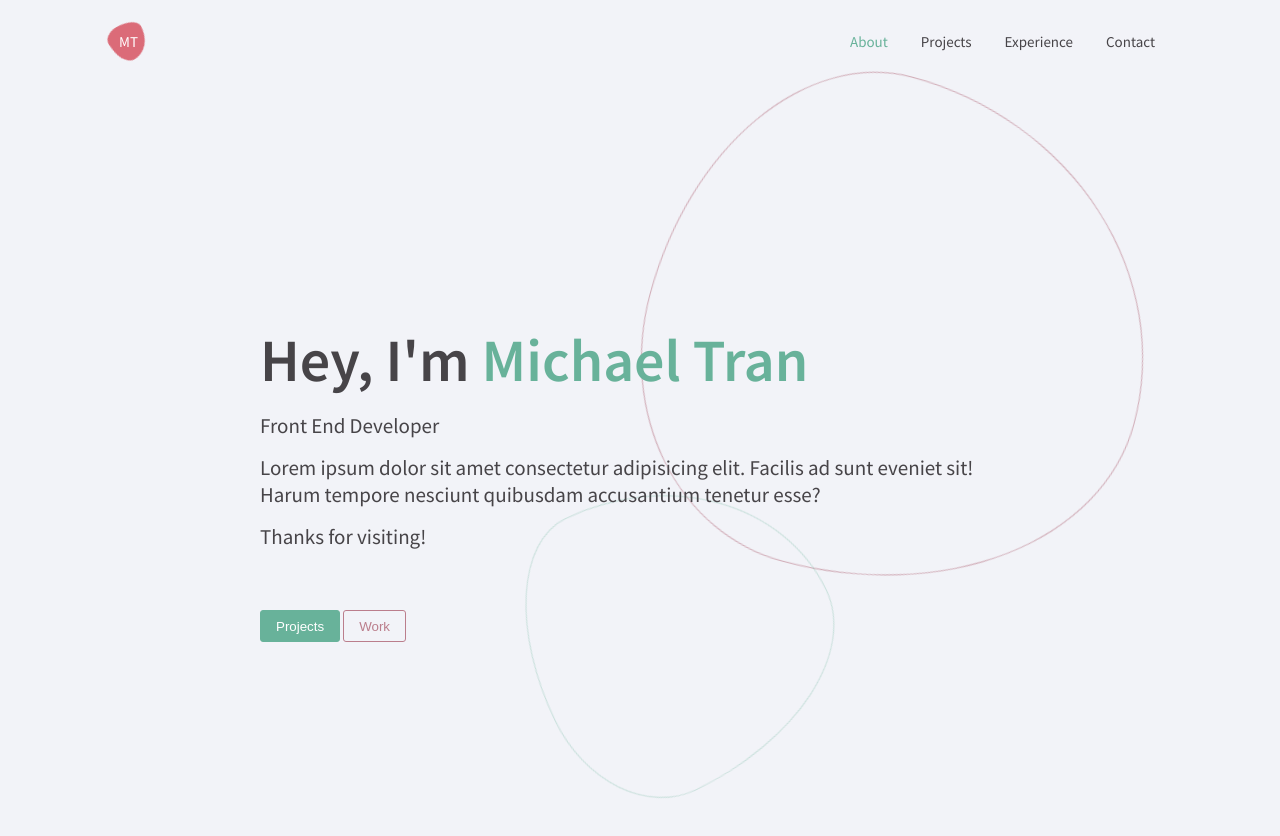
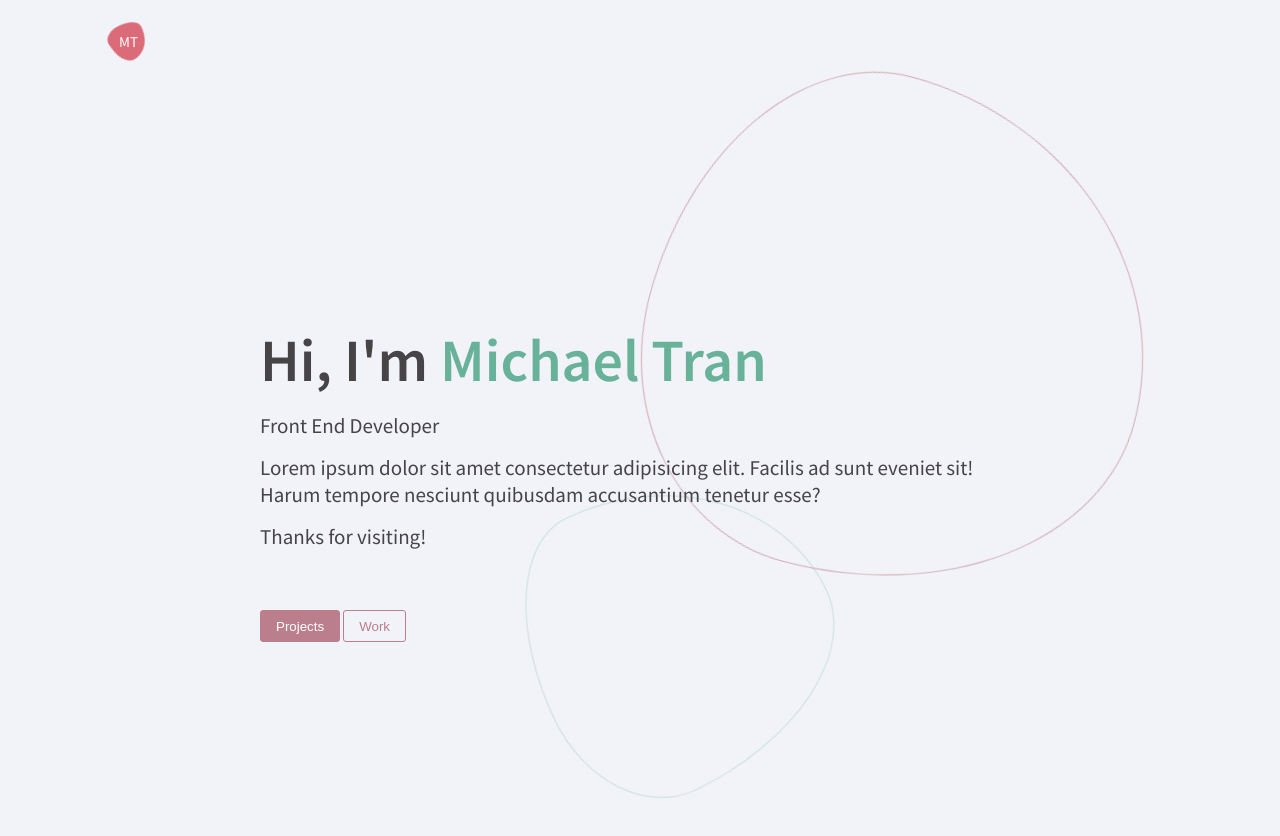
Before and after one commit to michaelt437/portfolio_v2, a website: page src/index.html in a window 1280 px wide. Drawn offline with Linux system fonts and the light colour scheme.

Commit message:
hero+nav: messing with stuff

```diff
--- a/src/index.html
+++ b/src/index.html
@@ -5,7 +5,7 @@
     <link rel="icon" type="image/svg+xml" href="favicon.svg" />
     <meta name="viewport" content="width=device-width, initial-scale=1.0" />
     <link rel="stylesheet" href="/styles/style.css" />
-    <title>Vite App</title>
+    <title>mt.dev</title>
   </head>
   <body class="container">
     <div class="nav">
@@ -35,7 +35,7 @@
       <div class="hero">
         <div class="blob one"></div>
         <div class="blob two"></div>
-        <h1>Hey, I'm <span class="text-accent">Michael Tran</span></h1>
+        <h1>Hi, I'm <span class="text-accent">Michael Tran</span></h1>
         <p class="body-text">Front End Developer</p>
         <p class="body-text">
           Lorem ipsum dolor sit amet consectetur adipisicing elit. Facilis ad
@@ -44,7 +44,7 @@
         </p>
         <p class="body-text">Thanks for visiting!</p>
         <div class="btn-group">
-          <button class="btn btn-accent">Projects</button>
+          <button class="btn btn-tert">Projects</button>
           <button class="btn">Work</button>
         </div>
       </div>
--- a/src/styles/navigation.css
+++ b/src/styles/navigation.css
@@ -4,6 +4,7 @@
   align-items: center;
   padding: 1.5rem 2rem;
   position: sticky;
+  top: 0;
 }
 
 .logo {
@@ -38,6 +39,7 @@
 }
 
 .nav-items {
+  display: none;
   @media (max-width: 767px) {
     background-color: var(--color-main);
     position: fixed;
```
